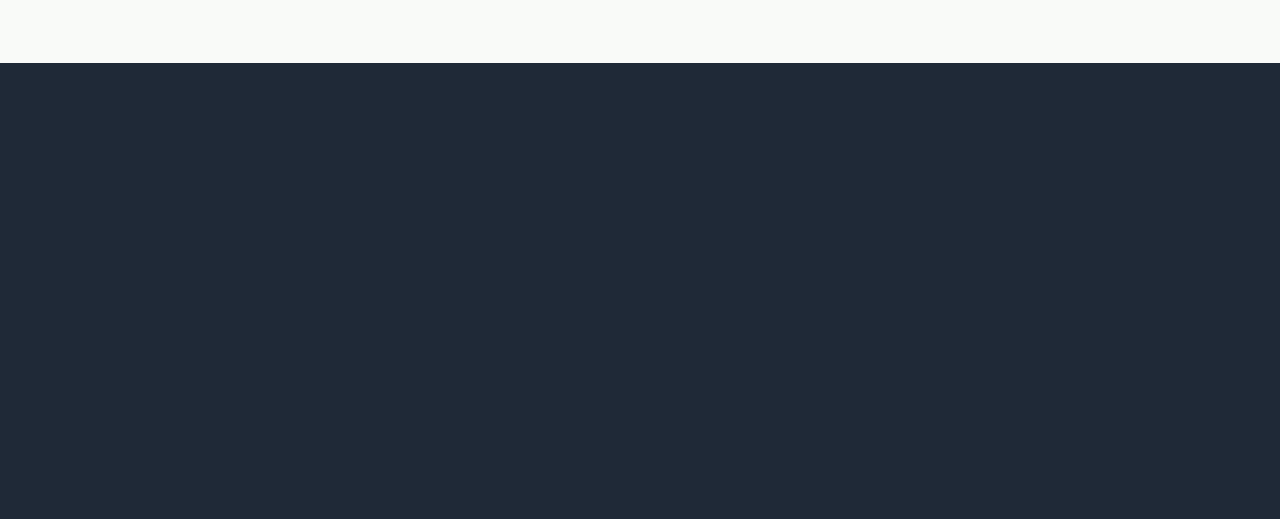
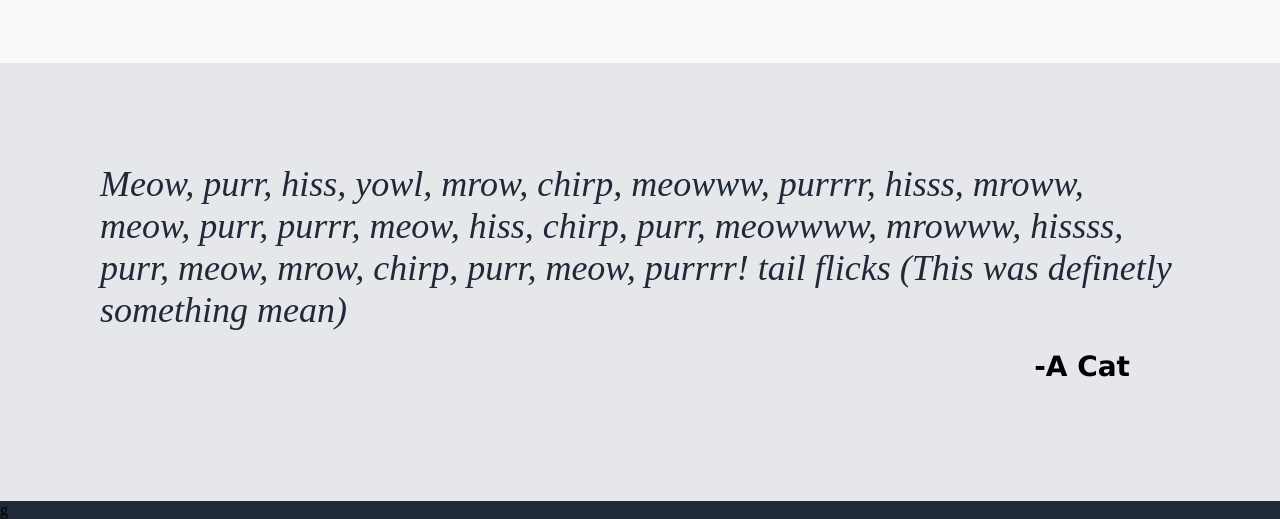
Before and after one commit to kodascode/gt_project, a plain HTML site: page index.html in a window 1280 px wide. Shown: the part 986-1505 px from the top of the page. Before the commit the page ends 1049 px from the top, so only its background shows below. Drawn offline with Linux system fonts and the light colour scheme.

Commit message:
Finished the quote section

```diff
--- a/index.html
+++ b/index.html
@@ -41,5 +41,9 @@
         </div>
 
     </div>
+    <div class="quote">
+        <h1 id="quotecontent">Meow, purr, hiss, yowl, mrow, chirp, meowww, purrrr, hisss, mroww, meow, purr, purrr, meow, hiss, chirp, purr, meowwww, mrowww, hissss, purr, meow, mrow, chirp, purr, meow, purrrr! tail flicks (This was definetly something mean)</h1>
+        <h1 id="author">-A Cat</h1>
+    </div>g
 </body>
 </html>
--- a/style.css
+++ b/style.css
@@ -111,3 +111,26 @@ color: #3882F6;
     height: auto;
     text-align: center;
 }
+
+.quote {
+    background-color: #E5E7EB;
+    padding-top: 100px;
+    padding-bottom: 100px;
+}
+
+.quote #quotecontent {
+    margin: 0px;
+    font-size: 36px;
+    color: #1F2937;
+    font-weight: lighter;
+    font-style: italic;
+    padding-left: 100px;
+    padding-right: 100px;
+}
+
+#author {
+    text-align: right;
+    padding-right: 150px;
+    font-family: Verdana, Geneva, Tahoma, sans-serif;
+    font-size: 28px;
+}
```
